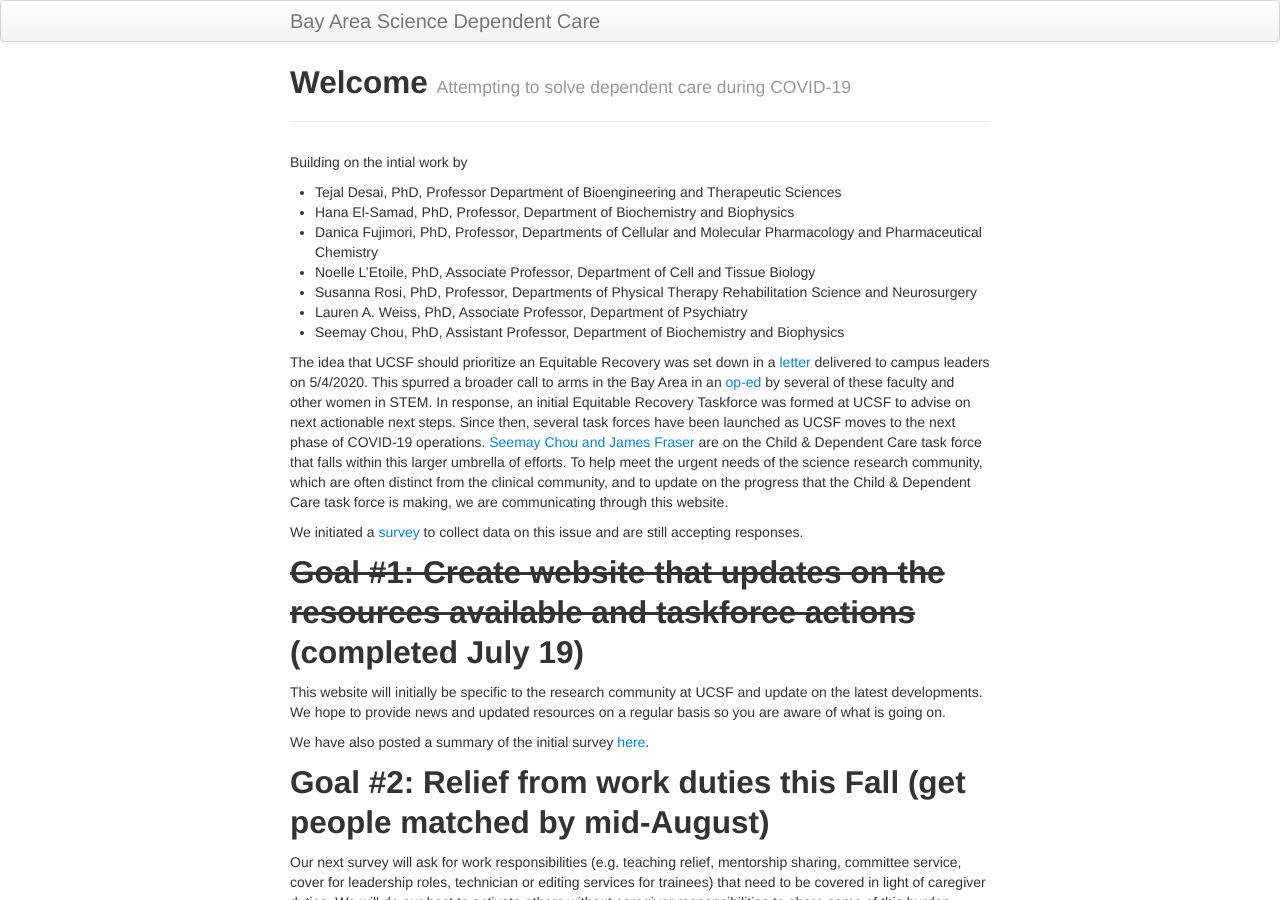
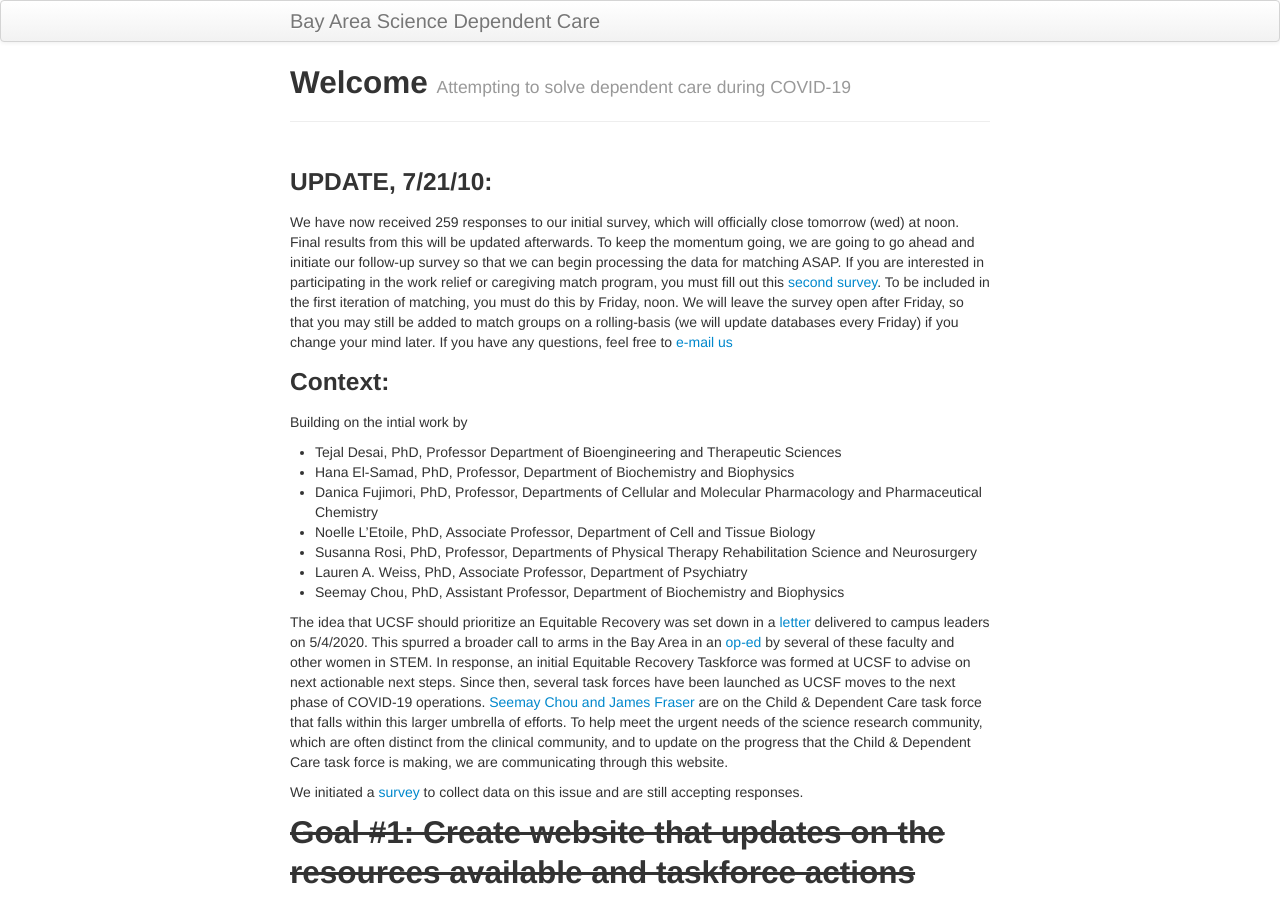
Before and after one commit to fraserlab/sci-dependentcare, a Jekyll site: the page built from index.md, in a window 1280 px wide and 900 px high. Built offline with Jekyll 4.4.1, drawn with Linux system fonts in a browser that asks for light colours.

Commit message:
added second survey

```diff
--- a/index.md
+++ b/index.md
@@ -4,6 +4,11 @@ title: Welcome
 tagline: Attempting to solve dependent care during COVID-19
 description: Welcome page
 ---
+### UPDATE, 7/21/10:
+
+We have now received 259 responses to our initial survey, which will officially close tomorrow (wed) at noon. Final results from this will be updated afterwards. To keep the momentum going, we are going to go ahead and initiate our follow-up survey so that we can begin processing the data for matching ASAP. If you are interested in participating in the work relief or caregiving match program, you must fill out this [second survey](https://forms.gle/gCdjk1NbAFBimJkbA). To be included in the first iteration of matching, you must do this by Friday, noon. We will leave the survey open after Friday, so that you may still be added to match groups on a rolling-basis (we will update databases every Friday) if you change your mind later. If you have any questions, feel free to [e-mail us](mailto:seemayandjames@gmail.com)
+
+### Context:
 Building on the intial work by
 
 * Tejal Desai, PhD, Professor Department of Bioengineering and Therapeutic Sciences
```
